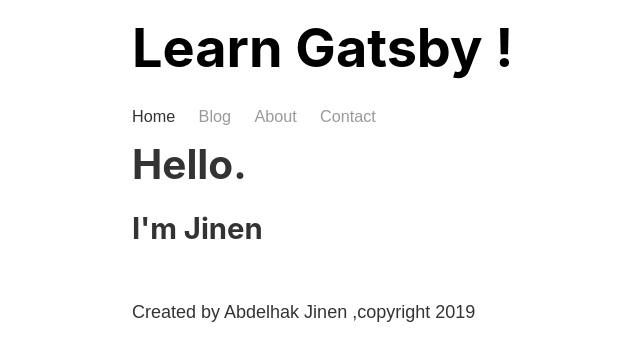
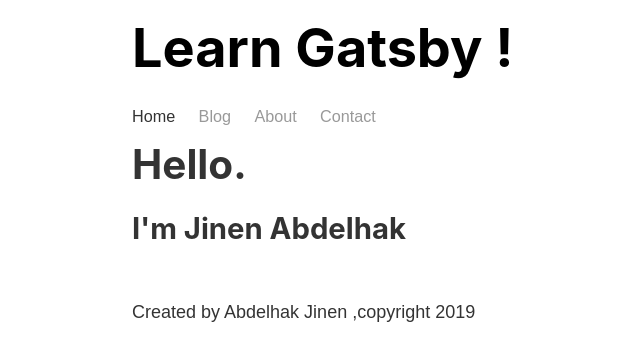
Before and after one commit to jinenab/gatsby-bootcamp, a Gatsby site: page / in a window 1280 px wide. Shown: the whole page, without its empty margins (151-791 px from the left). Built offline with nearby package versions, Linux system fonts and the light colour scheme; Gatsby itself is replaced by a stand-in of ours.

```diff
--- a/src/pages/index.js
+++ b/src/pages/index.js
@@ -7,7 +7,7 @@
     <Layout>
       <Head title="Home" />
       <h1>Hello.</h1>
-      <h2>I'm Jinen</h2>
+      <h2>I'm Jinen Abdelhak</h2>
     </Layout>
   )
 }
```
